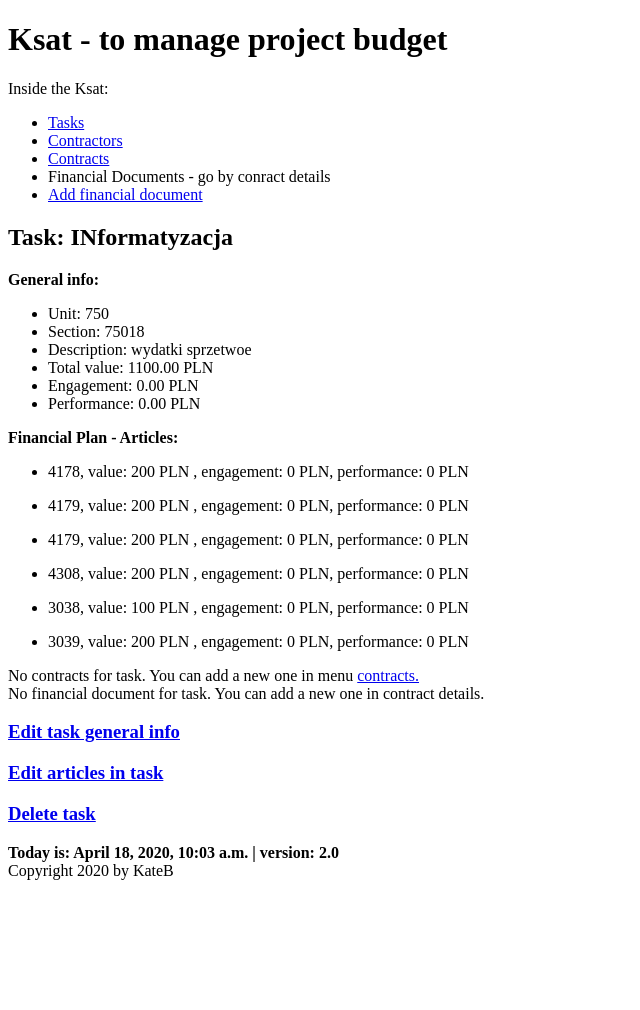
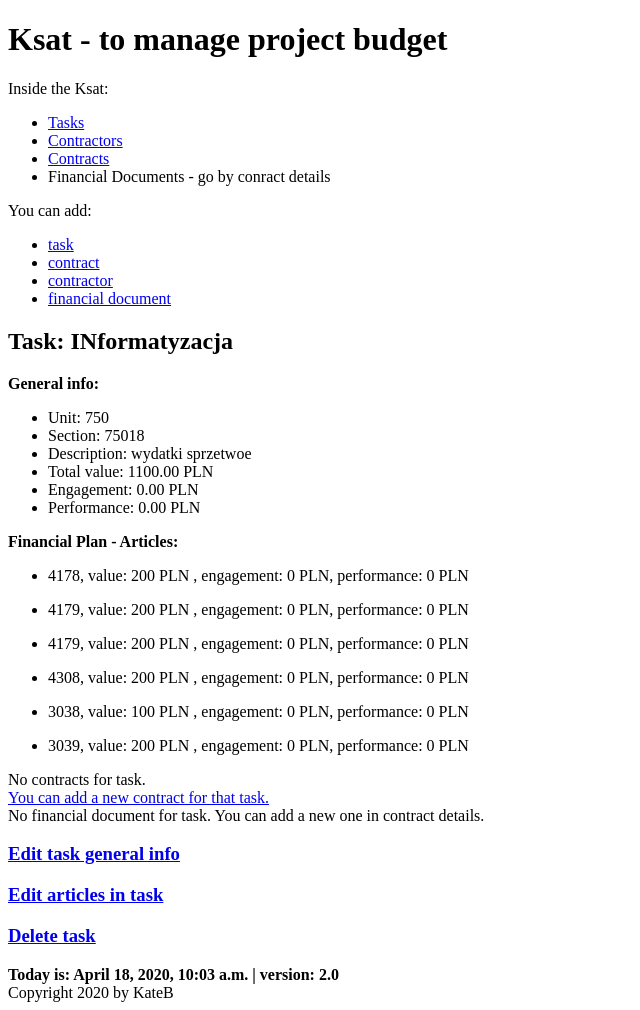
Before and after one commit to KatBotkowska/ksat, a Django app: page /ksat/task/9 in a window 1280 px wide. Shown: the whole page, without its empty margins (0-640 px from the left). Before the commit the page ends 880 px from the top, so only its background shows below. Run offline with Django 3.2, Linux system fonts and the light colour scheme; data comes from the database, SQL or seed files in the repository; both versions use the stored data as it was after the commit.

Commit message:
'linki do dodawania elementów'

```diff
--- a/budget/templates/base.html
+++ b/budget/templates/base.html
@@ -23,7 +23,14 @@
         <li><a href="{% url 'budget:contractors' %}">Contractors</a></li>
         <li><a href="{% url 'budget:contracts' %}"> Contracts</a></li>
         <li> Financial Documents - go by conract details</li>
-        <li><a href="{% url 'budget:add_findoc' %}">Add financial document</a></li>
+    </ul></div>
+
+        <div> You can add:
+        <ul>
+        <li><a href="{% url 'budget:add_task' %}">task</a></li>
+        <li><a href="{% url 'budget:add_contract' %}">contract</a> </li>
+        <li><a href="{% url 'budget:add_contractor' %}">contractor</a></li>
+        <li><a href="{% url 'budget:add_findoc' %}">financial document</a></li>
     </ul></div>
 
 {% endblock %}
--- a/budget/templates/budget/task.html
+++ b/budget/templates/budget/task.html
@@ -61,9 +61,9 @@
     </div>
     {% else %}
         <div>
-        No contracts for task. You can add a new one in menu <a href="{% url 'budget:contracts' %}">contracts.</a>
+        No contracts for task.
         </div>
-    {% endif %}
+    {% endif %}<a href="{% url 'budget:add_contract' %}">You can add a new contract for that task.</a>
     {% if task.performance %}
         <div>
         <h3><a href="{% url 'budget:task-findocs' task.id %}">Financial documents for task - details</a></h3>
--- a/budget/views.py
+++ b/budget/views.py
@@ -32,6 +32,12 @@ class TaskDetailsView(DetailView):
     template_name = 'budget/task.html'
     context_object_name = 'task'
     pk_url_kwarg = 'task_id'
+
+    def render_to_response(self, context, **response_kwargs):
+        response = super().render_to_response(context, **response_kwargs)
+        task_id = Task.objects.get(id=self.kwargs.get('task_id')).id
+        response.set_cookie('task_id', task_id, max_age=30)
+        return response
 
 
 class AddTaskView(FormView):
@@ -84,6 +90,7 @@ class EditArticlesInTaskView(UpdateView):
     def get_context_data(self, **kwargs):
         ctx = super().get_context_data(**kwargs)
         ctx['task'] = Task.objects.get(pk=self.kwargs.get('task_id'))
+        #ctx['formset'] = EditArticlesToTaskFormSet()
         ctx['formset'] = EditArticlesToTaskFormSet(queryset=TaskArticles.objects.filter(task=ctx['task']))
         return ctx
 
@@ -155,6 +162,12 @@ class AddContractView(FormView):
         contract.save()
         self.success_url = reverse('budget:contract_add_articles', kwargs={'contract_id': contract.pk})
         return HttpResponseRedirect(self.success_url)
+
+    def get_initial(self):
+        if 'task_id' in self.request.COOKIES:
+            initial = super().get_initial()
+            initial['task_id'] =  int(self.request.COOKIES.get('task_id'))
+            return initial
 
 
 class AddArticlesToContractView(FormView):
```
Also changed, not shown: budget/forms.py (+30 -17 lines), ksat.sqlite3.
